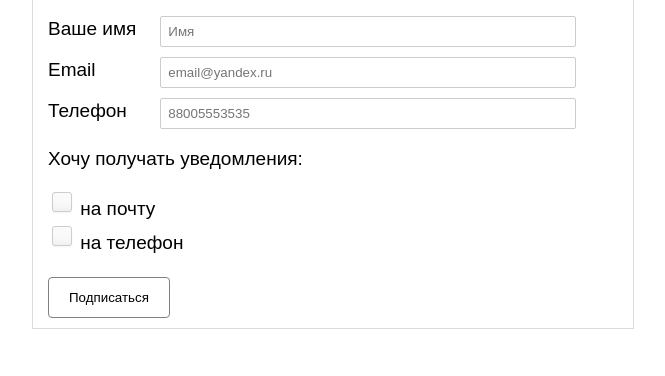
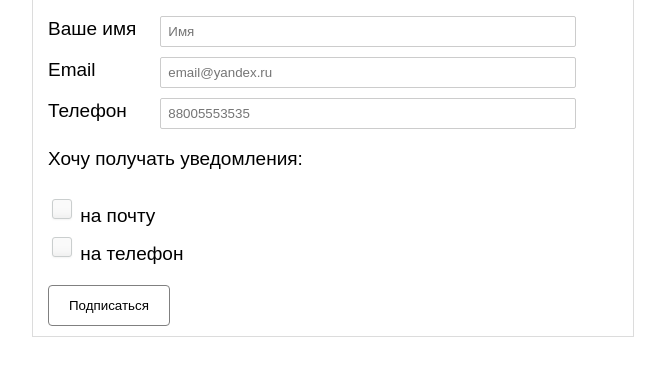
Before and after one commit to urfu-2018/markup-task-1, a website: page index.html in a window 1280 px wide. Shown: the part 106-482 px from the top of the page, without its empty margins (307-972 px from the left). Drawn offline with Linux system fonts and the light colour scheme.

Commit message:
almost describe form

```diff
--- a/index.css
+++ b/index.css
@@ -52,7 +52,7 @@ input::-webkit-inner-spin-button {
 }
 
 .form .form-element .form-element-selection{
-    padding-bottom: 3px;
+    padding-top: 7px;
 }
 
 .form .form-element .form-element-selection .form-element-selection-checkbox{
--- a/index.html
+++ b/index.html
@@ -28,14 +28,14 @@
             <div class="form-element">
                 <p>Хочу получать уведомления:</p>
                 <div class="form-element-selection">
-                    <input type="checkbox" id="mail" name="notification"
+                    <input type="checkbox" id="mail" name="notification" title="на почту"
                            value="mail" class="form-element-selection-checkbox"/>
-                    <span><label for="mail" class="form-element-selection-name">на почту</label></span>
+                    <span class="form-element-selection-name">на почту</span>
                 </div>
                 <div class="form-element-selection">
-                    <input type="checkbox" id="phone" name="notification"
+                    <input type="checkbox" id="phone" name="notification" title="на телефон"
                            value="phone" class="form-element-selection-checkbox"/>
-                    <label for="phone" class="form-element-selection-name">на телефон</label>
+                    <span class="form-element-selection-name">на телефон</span>
                 </div>
             </div>
             <button type="submit" class="describe-button">Подписаться</button>
```
